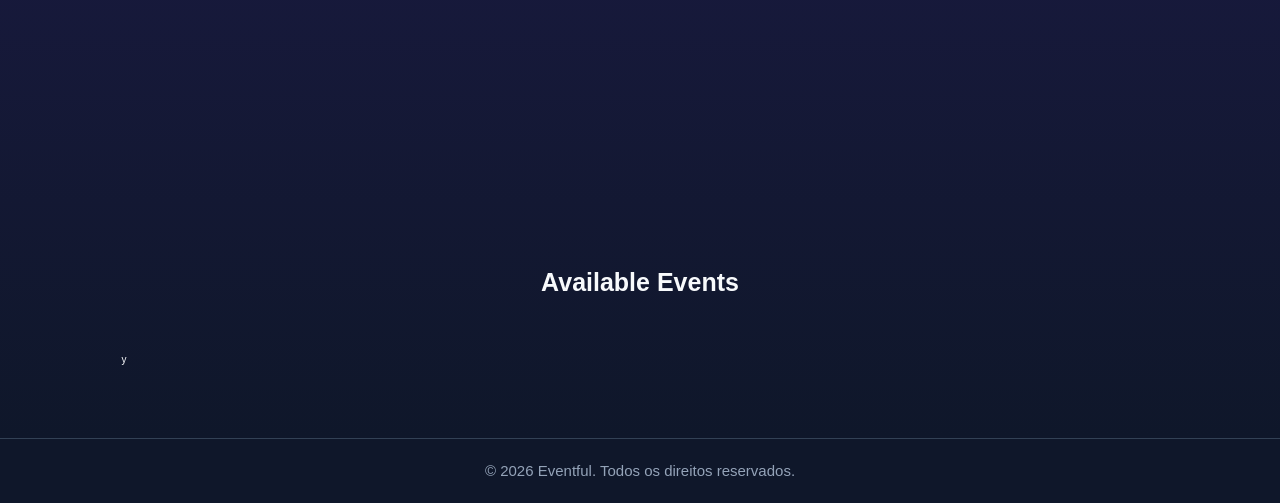
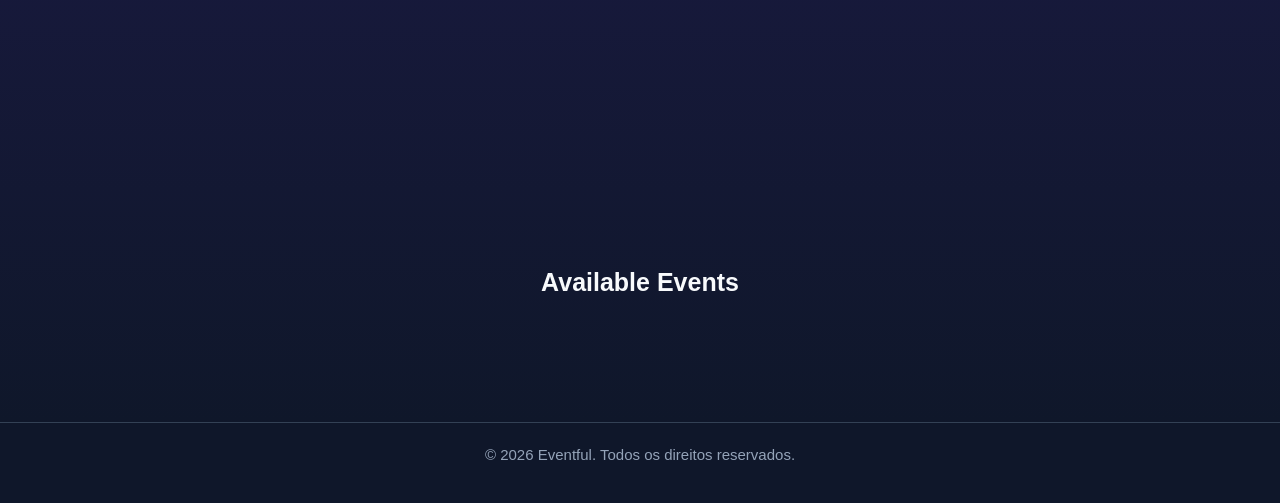
Before and after one commit to KevenFonseca/Eventful, a website with bundled scripts: page public/index.html in a window 1280 px wide. Shown: the part 558-1061 px from the top of the page. Built offline with nearby package versions, Linux system fonts and the light colour scheme; files whose address does not match are found by name.

```diff
--- a/public/index.html
+++ b/public/index.html
@@ -28,7 +28,7 @@
         <section class="events-section">
             <h2>Available Events</h2>
 
-            <div class="event-grid" id="events">y</div>
+            <div class="event-grid" id="events"></div>
         </section>
     </main>
 
```
Also changed, not shown: README.md, public/screenshots/creator_dashboard.PNG (added), public/screenshots/event_details.PNG (added), public/screenshots/home_page.PNG (added), public/screenshots/list_of_available_events.PNG (added), public/screenshots/login&signup_page.PNG (added), 1 other file.
